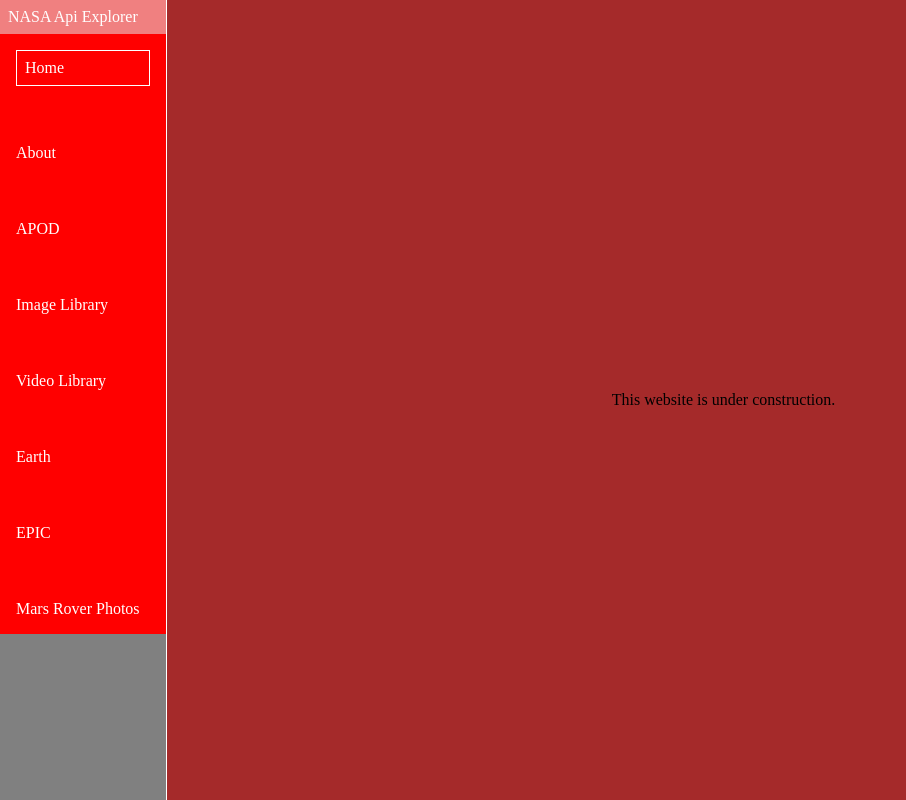
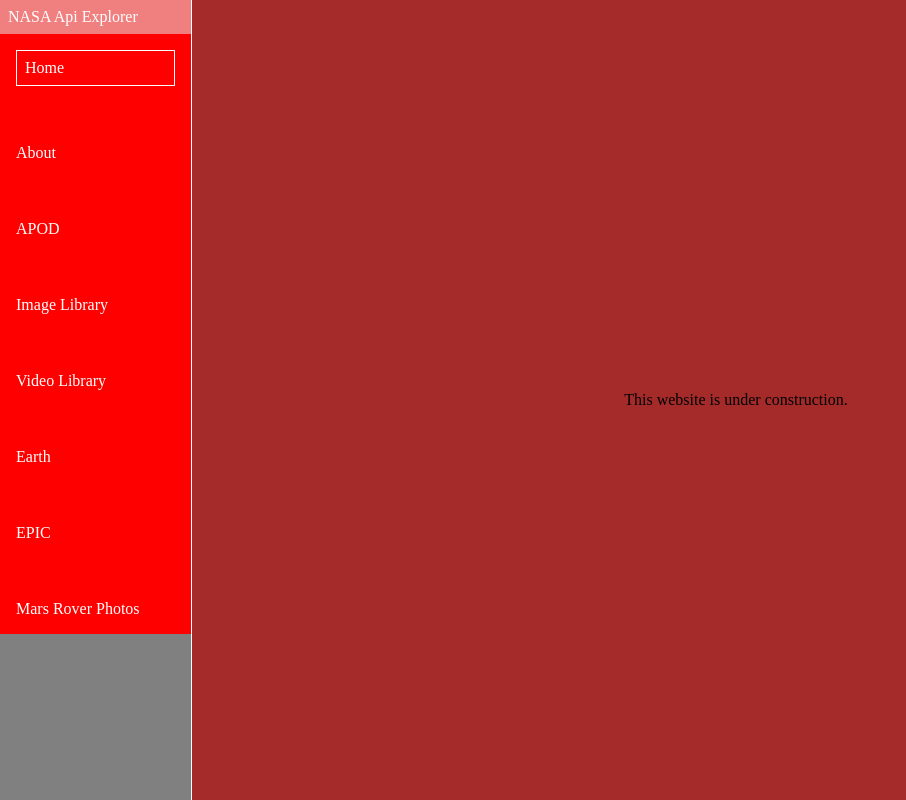
Before and after one commit to sudo-adduser-jordan/nasa-api-explorer, a Next.js app: page / in a window 1280 px wide. Shown: the whole page, without its empty margins (0-906 px from the left). Built offline with nearby package versions, Linux system fonts and the light colour scheme.

Commit message:
updated page css

```diff
--- a/src/pages/about.tsx
+++ b/src/pages/about.tsx
@@ -1,5 +1,4 @@
 import Layout from '../components/Layout';
-import Sidebar from '../components/Sidebar';
 import styles from '../styles/pages/AboutPage.module.css';
 
 const AboutPage = () => {
--- a/src/pages/apod.tsx
+++ b/src/pages/apod.tsx
@@ -26,11 +26,16 @@ const ApodPage = ({
     return (
         <>
             <section className={styles.container}>
+                <title className={styles.title}>
+                    Astronomy Picture of the Day
+                </title>
+                {/* <div className={styles.apodContainer}> */}
                 <div className={styles.image}>
                     <img src={data.hdurl} alt='' />
                 </div>
 
                 <div className={styles.description}>{data.explanation}</div>
+                {/* </div> */}
             </section>
         </>
     );
--- a/src/pages/earth.tsx
+++ b/src/pages/earth.tsx
@@ -4,7 +4,9 @@ import styles from '../styles/pages/EarthPage.module.css';
 const EarthPage = () => {
     return (
         <>
-            <section className={styles.container}>earth</section>
+            <section className={styles.container}>
+                <div>Earth</div>
+            </section>
         </>
     );
 };
--- a/src/pages/epic.tsx
+++ b/src/pages/epic.tsx
@@ -4,7 +4,9 @@ import styles from '../styles/pages/EpicPage.module.css';
 const EpicPage = () => {
     return (
         <>
-            <section className={styles.container}>epic</section>
+            <section className={styles.container}>
+                <div>Epic</div>
+            </section>
         </>
     );
 };
--- a/src/styles/pages/AboutPage.module.css
+++ b/src/styles/pages/AboutPage.module.css
@@ -1,6 +1,7 @@
 .container {
     background-color: lightblue;
-    width: 100%;
+    width: 85vw;
+
     height: 100vh;
     display: flex;
     justify-content: center;
--- a/src/styles/pages/ApodPage.module.css
+++ b/src/styles/pages/ApodPage.module.css
@@ -1,11 +1,20 @@
 .container {
     background-color: tomato;
-    /* width: 100%; */
     width: 85vw;
     height: 100vh;
+    /* width: 100%; */
     /* height: 100%; */
     display: flex;
     flex-direction: column;
+    justify-content: center;
+    align-items: center;
+}
+
+.title {
+    background-color: lightcoral;
+    width: 100%;
+    height: 4rem;
+    display: flex;
     justify-content: center;
     align-items: center;
 }
--- a/src/styles/pages/EarthPage.module.css
+++ b/src/styles/pages/EarthPage.module.css
@@ -1,21 +1,12 @@
 .container {
     background-color: mediumpurple;
-    width: 100%;
-
+    width: 85vw;
     height: 100vh;
     display: flex;
     justify-content: center;
     align-items: center;
 }
 
-.container {
-    background-color: mediumpurple;
-    width: 100%;
-    height: 100vh;
-    display: flex;
-    justify-content: center;
-    align-items: center;
-}
 @media (max-width: 800px) {
     .container {
         margin-top: 15vh;
--- a/src/styles/pages/EpicPage.module.css
+++ b/src/styles/pages/EpicPage.module.css
@@ -1,21 +1,12 @@
 .container {
     background-color: mediumorchid;
-    width: 100%;
-
+    width: 85vw;
     height: 100vh;
     display: flex;
     justify-content: center;
     align-items: center;
 }
 
-.container {
-    background-color: mediumpurple;
-    width: 100%;
-    height: 100vh;
-    display: flex;
-    justify-content: center;
-    align-items: center;
-}
 @media (max-width: 800px) {
     .container {
         margin-top: 15vh;
--- a/src/styles/pages/HomePage.module.css
+++ b/src/styles/pages/HomePage.module.css
@@ -1,6 +1,7 @@
 .container {
     background-color: brown;
-    width: 100%;
+    width: 85vw;
+
     height: 100vh;
     display: flex;
     justify-content: center;
--- a/src/styles/pages/ImagePage.module.css
+++ b/src/styles/pages/ImagePage.module.css
@@ -1,7 +1,6 @@
 .container {
     background-color: lightgreen;
-    width: 100%;
-    /* width: 85vw; */
+    width: 85vw;
     height: 100vh;
     display: flex;
     flex-direction: column;
--- a/src/styles/pages/MarsPage.module.css
+++ b/src/styles/pages/MarsPage.module.css
@@ -1,7 +1,6 @@
 .container {
     /* background-color: lightgreen; */
-    width: 100%;
-
+    width: 85vw;
     height: 100vh;
     display: flex;
     flex-direction: column;
--- a/src/styles/pages/VideoPage.module.css
+++ b/src/styles/pages/VideoPage.module.css
@@ -1,6 +1,7 @@
 .container {
     background-color: lightgreen;
-    width: 100%;
+    width: 85vw;
+
     /* width: 85vw; */
     height: 100vh;
     display: flex;
```
